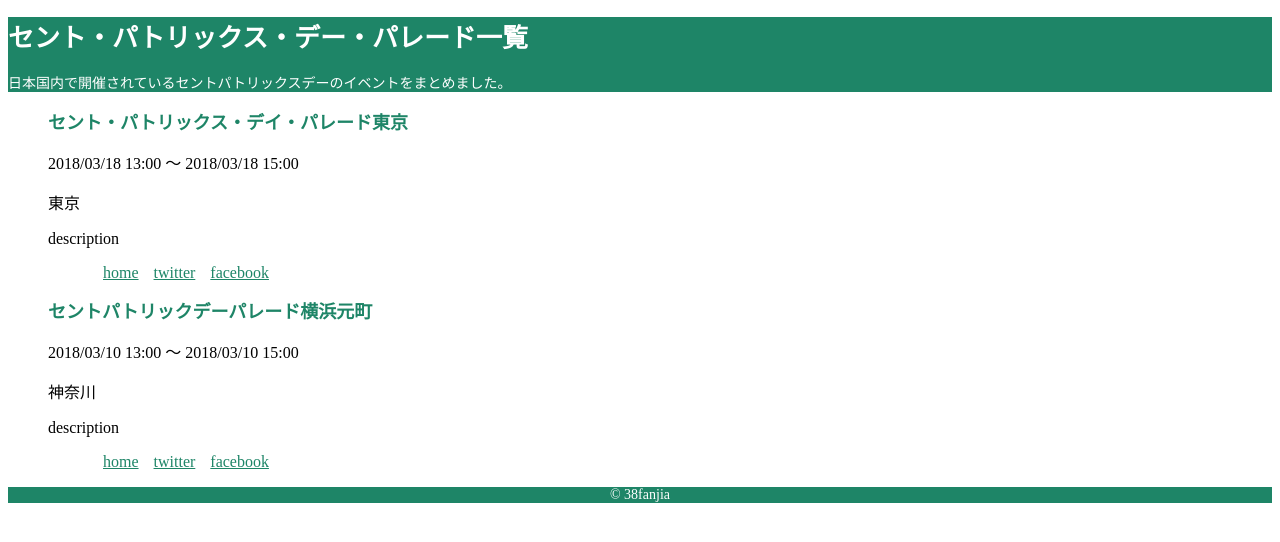
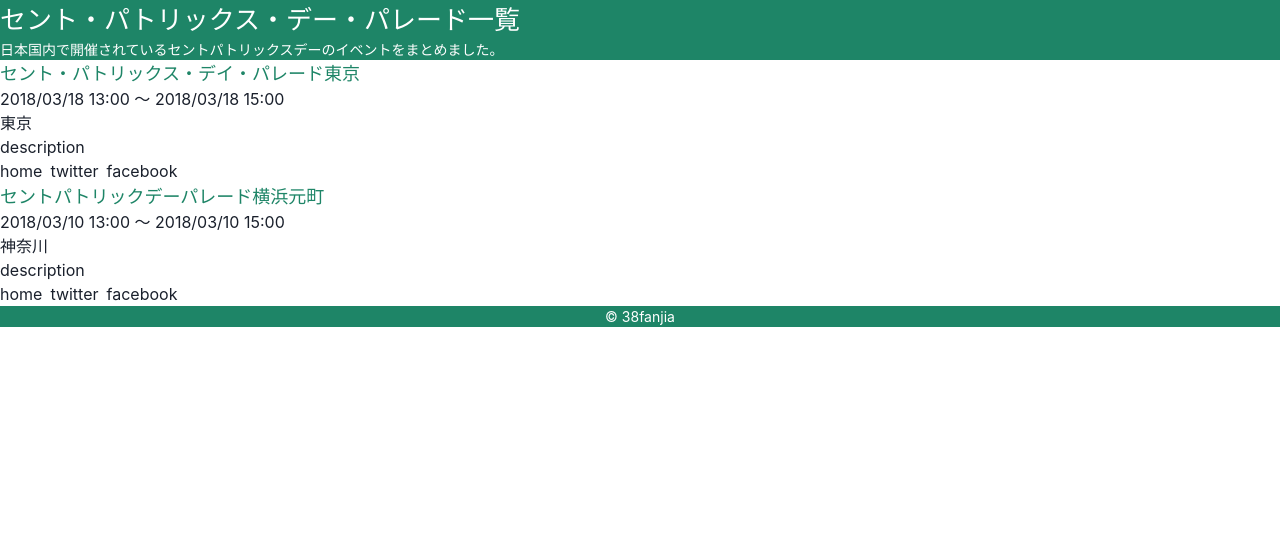
Before and after one commit to fanjia38/st-patricks-day-japan, a Next.js app: page / in a window 1280 px wide. Shown: the top 542 px of the page. Built offline with nearby package versions, Linux system fonts and the light colour scheme.

Commit message:
:+1: change contactList to ChakraUI

```diff
--- a/package.json
+++ b/package.json
@@ -19,6 +19,10 @@
     "typescript": "^4.1.3"
   },
   "dependencies": {
+    "@chakra-ui/react": "^1.1.4",
+    "@emotion/react": "^11.1.4",
+    "@emotion/styled": "^11.0.0",
+    "framer-motion": "^3.2.1",
     "next": "^10.0.4",
     "react": "^17.0.1",
     "react-dom": "^17.0.1",
--- /dev/null
+++ b/pages/_app.tsx
@@ -0,0 +1,12 @@
+import App from 'next/app'
+import { ChakraProvider } from "@chakra-ui/react"
+
+function MyApp({ Component, pageProps }) {
+  return (
+    <ChakraProvider>
+      <Component {...pageProps} />
+    </ChakraProvider>
+  )
+}
+
+export default MyApp
--- a/src/presentational/atoms/Link.tsx
+++ /dev/null
@@ -1,18 +0,0 @@
-import React from 'react'
-import styled from 'styled-components'
-
-const Link = (items) => {
-  return (
-    <LinkText href={items.url} target="_blank">{items.text}</LinkText>
-  )
-}
-
-const LinkText = styled.a`
-  color: #1e8567;
-
-  &:hover {
-    color: #ee7732;
-  }
-`
-
-export default Link
--- a/src/presentational/molecules/contactList.tsx
+++ b/src/presentational/molecules/contactList.tsx
@@ -1,35 +1,14 @@
 import React from 'react'
-import styled from 'styled-components'
+import { HStack, Link } from '@chakra-ui/react'
 
-import Link from '../atoms/Link'
-
-const ContactItem = (items) => {
-  return items.map(({type, url}, index) => {
-    return (
-      <Item key={index}>
-        <Link
-          text={type}
-          url={url}
-        />
-      </Item>
-    )
-  })
-}
-
-const ContactList = (props) => {
+function ContactList({items}) {
   return (
-    <List>
-      {ContactItem(props.items)}
-    </List>
+    <HStack>
+      {items.map((item, index) => (
+        <Link key={index} href={item.url}>{item.type}</Link>
+      ))}
+    </HStack>
   )
 }
 
-const List = styled.ul`
-  list-style-type: none;
-  display: flex;
-`
-const Item = styled.li`
-  padding-left: 15px;
-`
-
 export default ContactList
```
Also changed, not shown: 1 other file (tests, documents, lock files or other folders).
